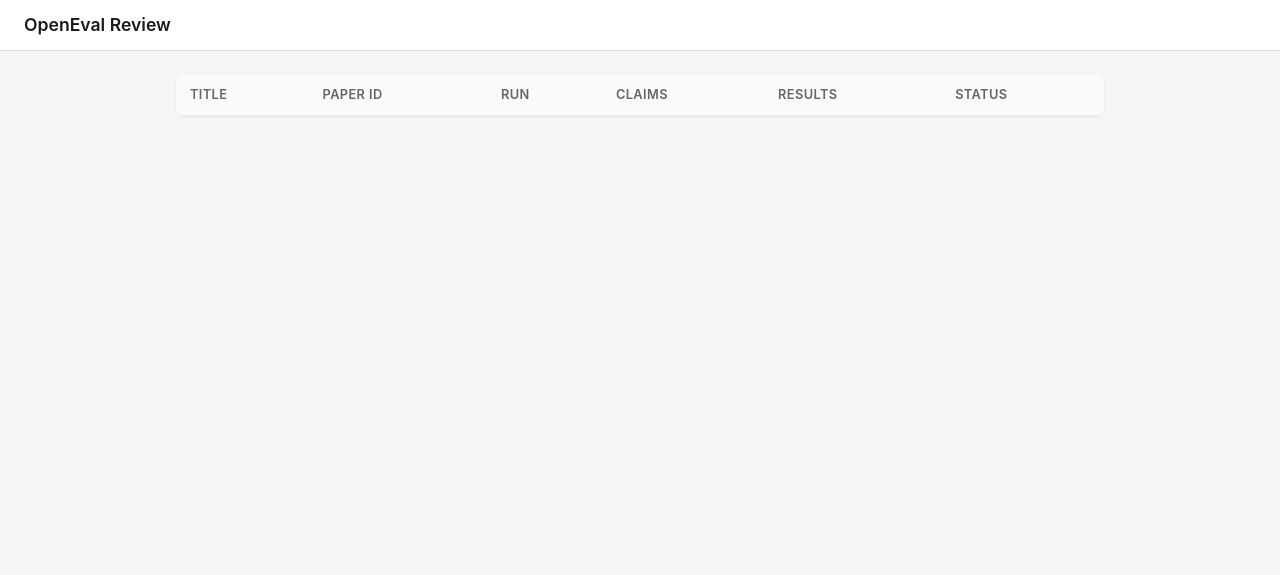
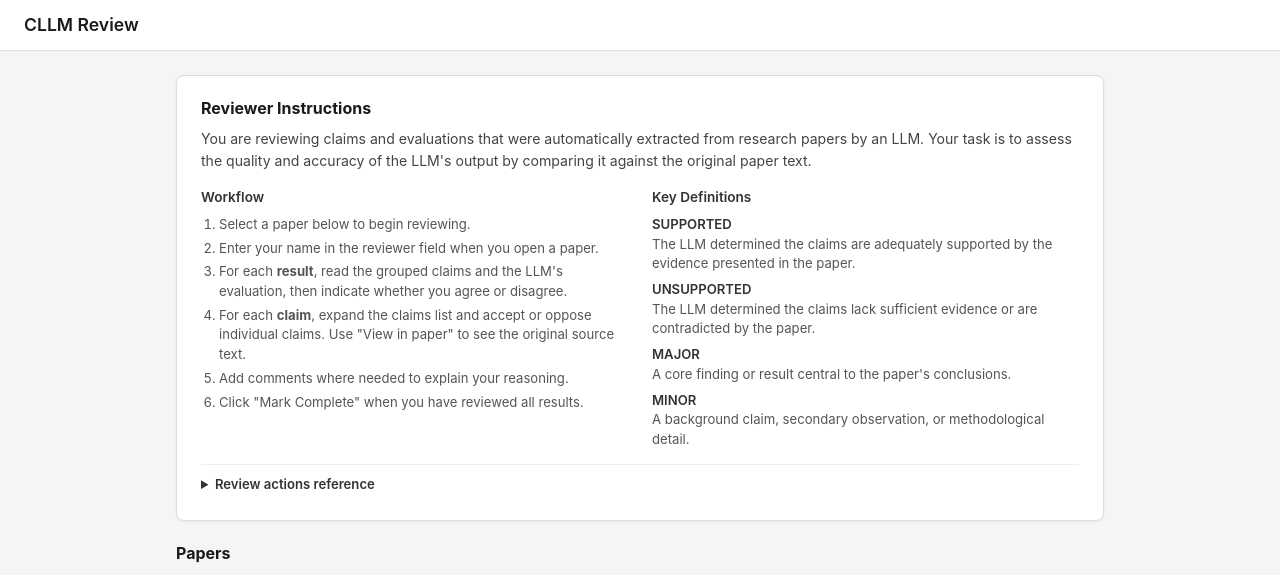
Before and after one commit to sensein/review-ui, a FastAPI app: page / in a window 1280 px wide. Shown: the top 575 px of the page. Run offline with FastAPI, Linux system fonts and the light colour scheme; data that the repository does not hold is empty.

Commit message:
Add reviewer instructions, rename to CLLM Review, save reviews under reviews/ dir
- Add instructions section to homepage with workflow steps, key
  definitions, and review actions reference
- Rename app from OpenEval Review to CLLM Review
- Store review files in a reviews/ subdirectory per paper/run
- Update README with setup, features, and directory structure

```diff
--- a/app/papers.py
+++ b/app/papers.py
@@ -171,8 +171,8 @@ def _sanitize_reviewer(name: str) -> str:
 
 def _review_dir(paper_id: str, run_id: str) -> Path:
     if run_id == "root":
-        return PAPERS_DIR / paper_id
-    return PAPERS_DIR / paper_id / run_id
+        return PAPERS_DIR / paper_id / "reviews"
+    return PAPERS_DIR / paper_id / run_id / "reviews"
 
 
 def review_path(paper_id: str, run_id: str, reviewer: str) -> Path:
@@ -191,6 +191,7 @@ def load_review(paper_id: str, run_id: str, reviewer: str) -> dict | None:
 
 def save_review(paper_id: str, run_id: str, reviewer: str, data: dict) -> None:
     p = review_path(paper_id, run_id, reviewer)
+    p.parent.mkdir(exist_ok=True)
     p.write_text(json.dumps(data, indent=2))
 
 
--- a/app/static/style.css
+++ b/app/static/style.css
@@ -61,6 +61,100 @@ body {
     max-width: 960px;
     margin: 24px auto;
     padding: 0 16px;
+}
+
+/* Instructions */
+.instructions {
+    background: #fff;
+    border: 1px solid #ddd;
+    border-radius: 8px;
+    padding: 20px 24px;
+    margin-bottom: 20px;
+    box-shadow: 0 1px 3px rgba(0,0,0,0.05);
+}
+
+.instructions h2 {
+    font-size: 1rem;
+    font-weight: 700;
+    margin-bottom: 8px;
+}
+
+.instructions > p {
+    font-size: 0.88rem;
+    color: #444;
+    margin-bottom: 16px;
+}
+
+.instructions-columns {
+    display: flex;
+    gap: 24px;
+    margin-bottom: 12px;
+}
+
+.instructions-col {
+    flex: 1;
+    min-width: 0;
+}
+
+.instructions-col h3 {
+    font-size: 0.85rem;
+    font-weight: 600;
+    margin-bottom: 8px;
+    color: #333;
+}
+
+.instructions-col ol {
+    padding-left: 18px;
+    font-size: 0.82rem;
+    color: #555;
+}
+
+.instructions-col ol li {
+    margin-bottom: 4px;
+}
+
+.instructions-col dl {
+    font-size: 0.82rem;
+}
+
+.instructions-col dt {
+    font-weight: 600;
+    color: #333;
+    margin-top: 6px;
+}
+
+.instructions-col dd {
+    color: #555;
+    margin-left: 0;
+    margin-bottom: 2px;
+}
+
+.instructions-extra {
+    font-size: 0.82rem;
+    color: #555;
+    border-top: 1px solid #eee;
+    padding-top: 10px;
+}
+
+.instructions-extra summary {
+    cursor: pointer;
+    font-weight: 600;
+    color: #333;
+    margin-bottom: 6px;
+}
+
+.instructions-extra ul {
+    padding-left: 18px;
+}
+
+.instructions-extra ul li {
+    margin-bottom: 4px;
+}
+
+.papers-heading {
+    font-size: 1rem;
+    font-weight: 700;
+    margin-bottom: 10px;
 }
 
 /* Paper list table */
--- a/templates/index.html
+++ b/templates/index.html
@@ -3,7 +3,7 @@
 <head>
     <meta charset="UTF-8">
     <meta name="viewport" content="width=device-width, initial-scale=1.0">
-    <title>OpenEval Review</title>
+    <title>CLLM Review</title>
     <link rel="stylesheet" href="/static/style.css">
 </head>
 <body>
@@ -11,9 +11,52 @@
         <!-- View 1: Paper List -->
         <div id="paper-list-view">
             <header class="top-bar">
-                <h1>OpenEval Review</h1>
+                <h1>CLLM Review</h1>
             </header>
             <main class="container">
+                <section class="instructions">
+                    <h2>Reviewer Instructions</h2>
+                    <p>You are reviewing claims and evaluations that were automatically extracted from research papers by an LLM. Your task is to assess the quality and accuracy of the LLM's output by comparing it against the original paper text.</p>
+
+                    <div class="instructions-columns">
+                        <div class="instructions-col">
+                            <h3>Workflow</h3>
+                            <ol>
+                                <li>Select a paper below to begin reviewing.</li>
+                                <li>Enter your name in the reviewer field when you open a paper.</li>
+                                <li>For each <strong>result</strong>, read the grouped claims and the LLM's evaluation, then indicate whether you agree or disagree.</li>
+                                <li>For each <strong>claim</strong>, expand the claims list and accept or oppose individual claims. Use "View in paper" to see the original source text.</li>
+                                <li>Add comments where needed to explain your reasoning.</li>
+                                <li>Click "Mark Complete" when you have reviewed all results.</li>
+                            </ol>
+                        </div>
+                        <div class="instructions-col">
+                            <h3>Key Definitions</h3>
+                            <dl>
+                                <dt>SUPPORTED</dt>
+                                <dd>The LLM determined the claims are adequately supported by the evidence presented in the paper.</dd>
+                                <dt>UNSUPPORTED</dt>
+                                <dd>The LLM determined the claims lack sufficient evidence or are contradicted by the paper.</dd>
+                                <dt>MAJOR</dt>
+                                <dd>A core finding or result central to the paper's conclusions.</dd>
+                                <dt>MINOR</dt>
+                                <dd>A background claim, secondary observation, or methodological detail.</dd>
+                            </dl>
+                        </div>
+                    </div>
+
+                    <details class="instructions-extra">
+                        <summary>Review actions reference</summary>
+                        <ul>
+                            <li><strong>Agree / Disagree</strong> (result level) &mdash; Whether you concur with the LLM's overall evaluation of a group of claims. Disagreeing reveals override dropdowns to correct the evaluation type and significance.</li>
+                            <li><strong>Accept / Oppose</strong> (claim level) &mdash; Whether you think an individual claim was correctly extracted and is accurately stated.</li>
+                            <li><strong>Flag</strong> &mdash; Mark a result for further discussion or follow-up, independent of agreement.</li>
+                            <li><strong>View in paper</strong> &mdash; Opens a side panel showing the full paper text with the claim's source passage highlighted.</li>
+                        </ul>
+                    </details>
+                </section>
+
+                <h2 class="papers-heading">Papers</h2>
                 <table id="papers-table">
                     <thead>
                         <tr>
```
Also changed, not shown: README.md.
